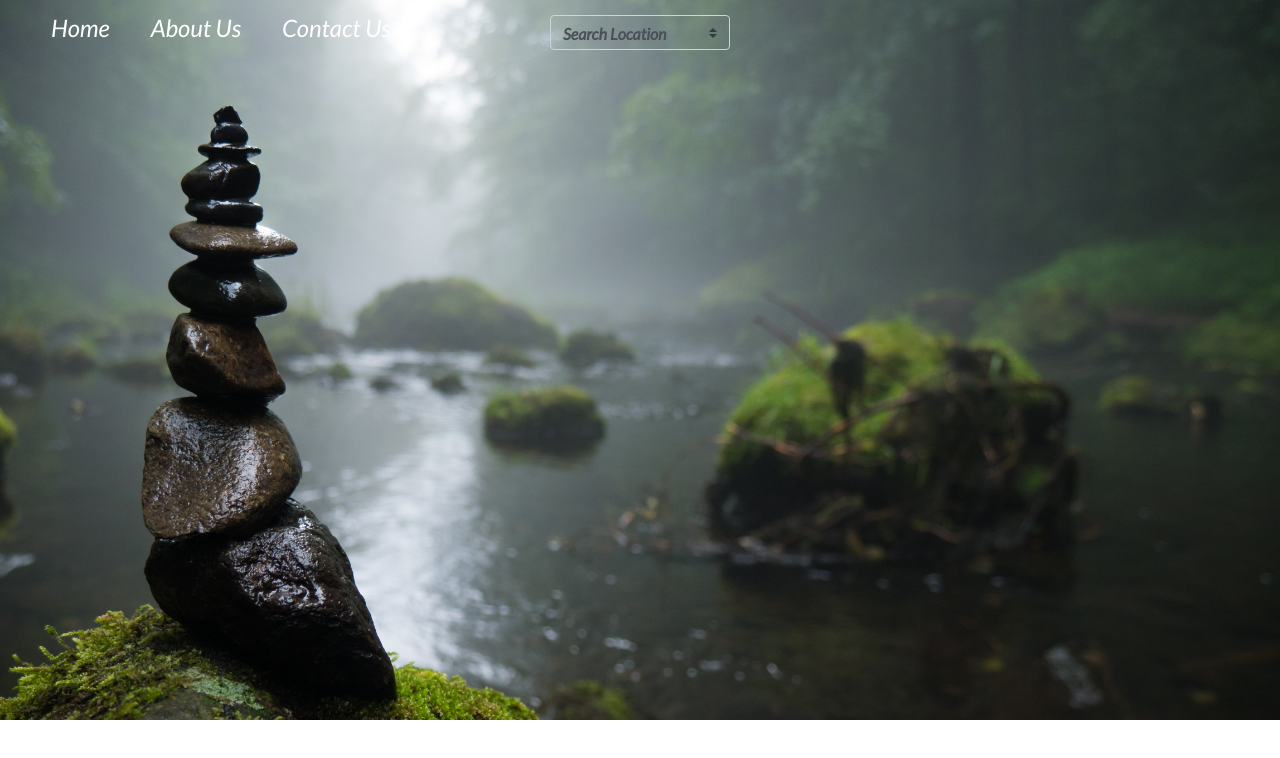
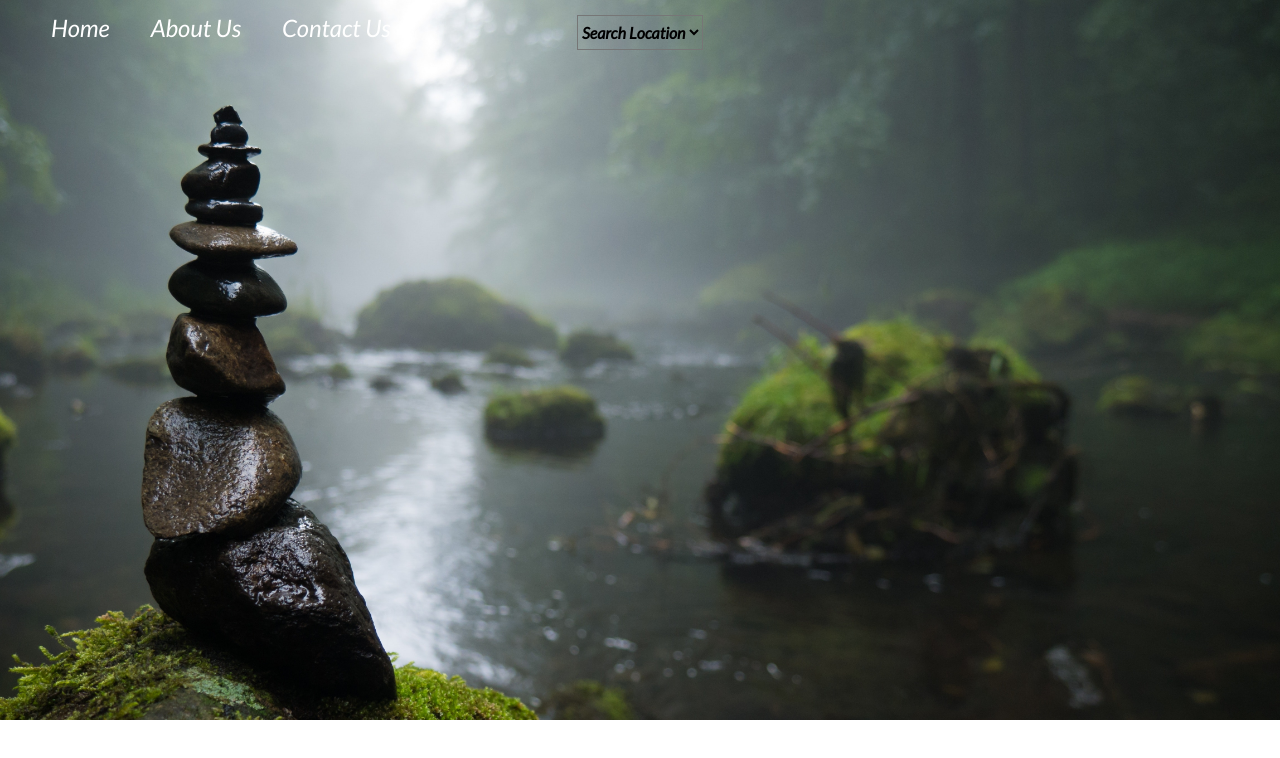
Before and after one commit to priyaamithun/weatherapp, a React (Create React App) app: page / in a window 1280 px wide. Shown: the top 758 px of the page. Built offline with nearby package versions, Linux system fonts and the light colour scheme.

Commit message:
search updated

```diff
--- a/src/Weather/WeatherBody/Search.tsx
+++ b/src/Weather/WeatherBody/Search.tsx
@@ -14,8 +14,8 @@ export interface Props {
 
   public render() {
     return(
-        <div className="clearfix">
-        <select className="browser-default custom-select" onChange={(e) => this.store.onWeatherselected(e)}>
+        <div>
+        <select className="search" onChange={(e) => this.store.onWeatherselected(e)}>
 <option>Search Location</option>
 <option value="austin, us">Austin</option>
 <option value="london, uk">London</option>
--- a/src/Weather/WeatherBody/Weather.css
+++ b/src/Weather/WeatherBody/Weather.css
@@ -1,18 +1,10 @@
-.custom-select{
-width:180px;
+.search{
+margin-top:15px;
 position: relative;
-margin-top:15px;
 height:35px;
 background-color: transparent;
 font-style: italic;
 font-family:'Lato', sans-serif;
 font-weight: bold;
-clear: both;
+
 }
-
-
-    .clear:after {
-      clear: both;
-      display: table;
-      content: "";
-  }
--- a/src/Weather/WeatherBody/WeatherBody.css
+++ b/src/Weather/WeatherBody/WeatherBody.css
@@ -0,0 +1,6 @@
+body{
+    background: url(./images/fog-foggy-forest-158607.jpg);
+    background-size: cover;
+    background-repeat: no-repeat;
+    background-position-y: top;
+}
--- a/src/Weather/WeatherBody/WeatherBody.tsx
+++ b/src/Weather/WeatherBody/WeatherBody.tsx
@@ -13,10 +13,10 @@ export class WeatherBody extends React.Component<Props, {}> {
 
         return (
         <div>
-
+        <div className="NavContent">
         <WeatherHeader />
         <Search />
-
+        </div>
             </div>
         );
     }
--- a/src/Weather/WeatherBody/WeatherCard/WeatherCard.css
+++ b/src/Weather/WeatherBody/WeatherCard/WeatherCard.css
@@ -1,16 +1,7 @@
-body{
-    background: url(../images/fog-foggy-forest-158607.jpg);
-    background-size: cover;
-    background-repeat: no-repeat;
-    background-position-y: top;
-}
 
+.Cards{
 
-.Card{
-
-    clear: both;
-    margin:90px 0  10px 0;
-    display: inline-block;
+    display:inline-table;
 
 
 }
@@ -43,8 +34,3 @@ body{
 .button:hover{
     color:white;
 }
-.clear:after {
-    clear: both;
-    display: table;
-    content: "";
-}
--- a/src/Weather/WeatherBody/WeatherCard/WeatherCard.tsx
+++ b/src/Weather/WeatherBody/WeatherCard/WeatherCard.tsx
@@ -14,7 +14,7 @@ export class WeatherCard extends React.Component<Props, {}> {
 
   public render() {
     return (
-      <div className="Card clearfix">
+      <div className="Cards">
         <Col>
           <Card style={{width: '22rem'}} >
           <button onClick={() => this.props.onClose(this.props.model.id)} className=" btn btn-sm button">X</button>
--- a/src/Weather/WeatherHeader/WeatherHeader.css
+++ b/src/Weather/WeatherHeader/WeatherHeader.css
@@ -11,14 +11,15 @@ padding-top:10px;
 }
 
 
-.nav .header li{
+ .nav .header li{
 
     list-style: none;
     color:white;
     display: inline;
     margin:10px 40px 10px 1px;
 }
-/* .nav ul li a{
+/*
+.nav ul li a{
     color:white;
     line-height: 50px;
     height: 50px;
```
